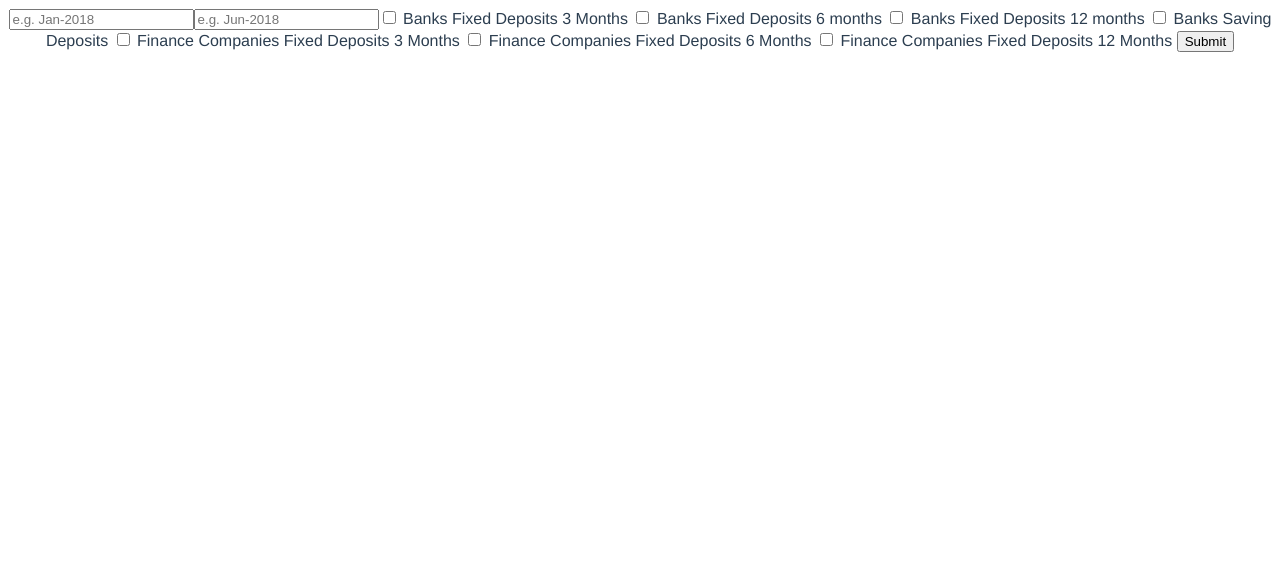
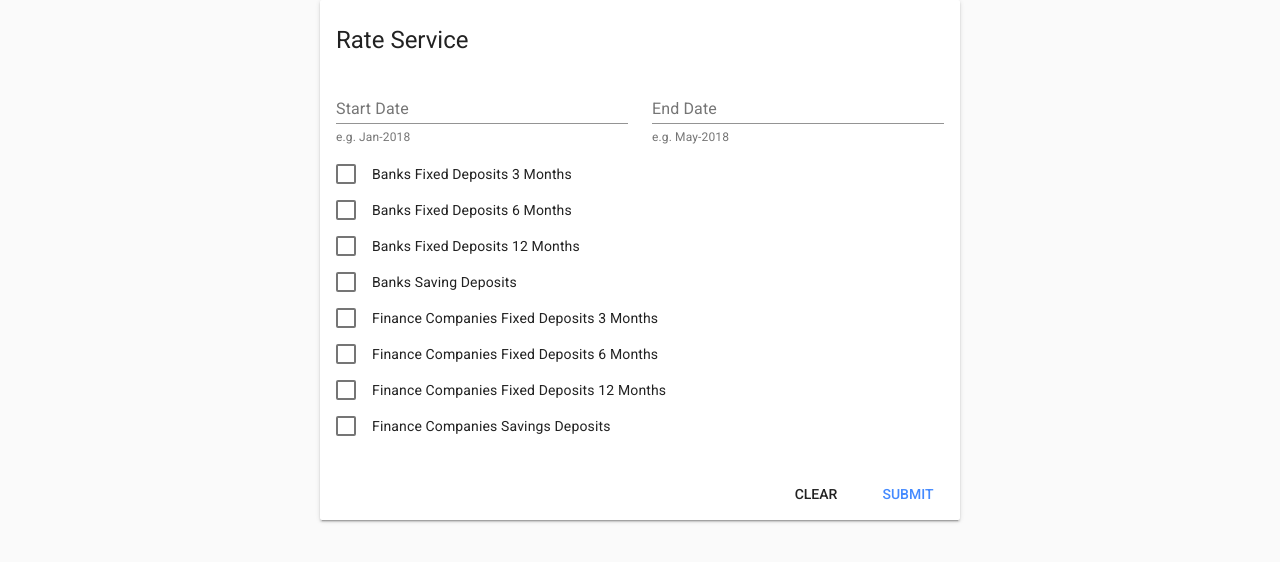
Before and after one commit to kenken17/govtech-test, a Vue app: page / in a window 1280 px wide. Shown: the top 562 px of the page. Built offline with nearby package versions, Linux system fonts and the light colour scheme.

Commit message:
Add in material theme.

```diff
--- a/package.json
+++ b/package.json
@@ -13,6 +13,7 @@
         "register-service-worker": "^1.0.0",
         "vee-validate": "2.1.0-beta.9",
         "vue": "^2.5.17",
+        "vue-material": "1.0.0-beta-10.2",
         "vue-router": "^3.0.1",
         "vuex": "^3.0.1"
     },
--- a/public/index.html
+++ b/public/index.html
@@ -3,7 +3,8 @@
     <head>
         <meta charset="utf-8">
         <meta http-equiv="X-UA-Compatible" content="IE=edge">
-    <meta name="viewport" content="width=device-width,initial-scale=1.0">
+        <meta content="width=device-width,initial-scale=1,minimal-ui" name="viewport">
+        <link rel="stylesheet" href="//fonts.googleapis.com/css?family=Roboto:300,400,500,700,400italic|Material+Icons">
         <link rel="icon" href="<%= BASE_URL %>favicon.ico">
         <title>GovTech Rate Service</title>
     </head>
--- a/src/App.vue
+++ b/src/App.vue
@@ -3,13 +3,3 @@
         <router-view/>
     </div>
 </template>
-
-<style lang="scss">
-#app {
-    font-family: 'Avenir', Helvetica, Arial, sans-serif;
-    -webkit-font-smoothing: antialiased;
-    -moz-osx-font-smoothing: grayscale;
-    text-align: center;
-    color: #2c3e50;
-}
-</style>
--- a/src/components/Rate.vue
+++ b/src/components/Rate.vue
@@ -1,36 +1,52 @@
 <template>
     <div class="rate">
-        <form @submit.prevent="onSubmitData">
-            <input type="text" v-model.trim="startDate" v-validate="'required|date_format:MMM-YYYY'" data-vv-as="Start Date" name="startDate" placeholder="e.g. Jan-2018" />
-            <span>{{ errors.first('startDate') }}</span>
-            <input type="text" v-model.trim="endDate" v-validate="'required|date_format:MMM-YYYY'" data-vv-as="End Date" name="endDate" placeholder="e.g. Jun-2018" />
-            <span>{{ errors.first('endDate') }}</span>
-            <label>
-                <input type="checkbox" v-model="selections" v-validate="'atLeastOne'" name="selections" value="banks_fixed_deposits_3m" /> Banks Fixed Deposits 3 Months
-            </label>
-            <label>
-                <input type="checkbox" v-model="selections" value="banks_fixed_deposits_6m" /> Banks Fixed Deposits 6 months
-            </label>
-            <label>
-                <input type="checkbox" v-model="selections" value="banks_fixed_deposits_12m" /> Banks Fixed Deposits 12 months
-            </label>
-            <label>
-                <input type="checkbox" v-model="selections" value="banks_savings_deposits" /> Banks Saving Deposits
-            </label>
-            <label>
-                <input type="checkbox" v-model="selections" value="fc_fixed_deposits_3m" /> Finance Companies Fixed Deposits 3 Months
-            </label>
-            <label>
-                <input type="checkbox" v-model="selections" value="fc_fixed_deposits_6m" /> Finance Companies Fixed Deposits 6 Months
-            </label>
-            <label>
-                <input type="checkbox" v-model="selections" value="fc_fixed_deposits_12m" /> Finance Companies Fixed Deposits 12 Months
-            </label>
-            <span>{{ errors.first('selections') }}</span>
-            <button type="submit">Submit</button>
+        <form novalidate id="rateForm" class="md-layout" @submit.prevent="onSubmitData">
+            <md-card class="md-layout-item">
+                <md-card-header>
+                    <div class="md-title">Rate Service</div>
+                </md-card-header>
+
+                <md-card-content>
+                    <div class="md-layout md-gutter">
+                        <div class="md-layout-item md-small-size-100">
+                            <md-field :class="{'md-invalid': errors.has('startDate')}">
+                                <label for="start-date">Start Date</label>
+                                <md-input name="startDate" id="start-date" v-model.trim="formData.startDate" v-validate="'required|date_format:MMM-YYYY'" data-vv-as="Start Date" :disabled="sending" />
+                                    <span class="md-helper-text">e.g. Jan-2018</span>
+                                    <span class="md-error" v-show="errors.has('satrtDate')">{{ errors.first('startDate') }}</span>
+                            </md-field>
+                        </div>
+
+                        <div class="md-layout-item md-small-size-100">
+                            <md-field :class="{'md-invalid': errors.has('endDate')}">
+                                <label for="end-date">End Date</label>
+                                <md-input name="endDate" id="end-date" v-model.trim="formData.endDate" v-validate="'required|date_format:MMM-YYYY'" data-vv-as="End Date" :disabled="sending" />
+                                    <span class="md-helper-text">e.g. May-2018</span>
+                                    <span class="md-error" v-if="errors.has('endDate')">{{ errors.first('endDate') }}</span>
+                            </md-field>
+                        </div>
+                    </div>
+
+                    <md-checkbox v-model="formData.selections" name="selections" value="banks_fixed_deposits_3m" :disabled="sending" v-validate="'atLeastOne'">Banks Fixed Deposits 3 Months</md-checkbox>
+                    <md-checkbox v-model="formData.selections" name="selections" value="banks_fixed_deposits_6m" :disabled="sending">Banks Fixed Deposits 6 Months</md-checkbox>
+                    <md-checkbox v-model="formData.selections" name="selections" value="banks_fixed_deposits_12m" :disabled="sending">Banks Fixed Deposits 12 Months</md-checkbox>
+                    <md-checkbox v-model="formData.selections" name="selections" value="banks_savings_deposits" :disabled="sending">Banks Saving Deposits</md-checkbox>
+                    <md-checkbox v-model="formData.selections" name="selections" value="fc_fixed_deposits_3m" :disabled="sending">Finance Companies Fixed Deposits 3 Months</md-checkbox>
+                    <md-checkbox v-model="formData.selections" name="selections" value="fc_fixed_deposits_6m" :disabled="sending">Finance Companies Fixed Deposits 6 Months</md-checkbox>
+                    <md-checkbox v-model="formData.selections" name="selections" value="fc_fixed_deposits_12m" :disabled="sending">Finance Companies Fixed Deposits 12 Months</md-checkbox>
+                    <md-checkbox v-model="formData.selections" name="selections" value="fc_savings_deposits" :disabled="sending">Finance Companies Savings Deposits</md-checkbox>
+                    <span class="warn md-caption" v-if="errors.has('selections')">{{ errors.first('selections') }}</span>
+                </md-card-content>
+
+                <md-progress-bar md-mode="indeterminate" v-if="sending" />
+
+                <md-card-actions>
+                    <md-button type="reset" :disabled="sending" @click="onClearForm">Clear</md-button>
+                    <md-button type="submit" class="md-primary" :disabled="sending">Submit</md-button>
+                </md-card-actions>
+            </md-card>
         </form>
-
-        <div>{{ratesResult}}</div>
+    {{ratesResult}}
     </div>
 </template>
 
@@ -42,18 +58,37 @@ function onSubmitData() {
     this.$validator.validate().then((valid) => {
         if (!valid) return;
 
-        const startDateStr = this.getDateStr(this.startDate);
-        const endDateStr = this.getDateStr(this.endDate);
+        const startDateStr = this.getDateStr(this.formData.startDate);
+        const endDateStr = this.getDateStr(this.formData.endDate);
+
+        this.sending = true;
 
         this
             .getMonthlyRates({
                 startDateStr,
                 endDateStr,
-                selections: this.selections
+                selections: this.formData.selections
             })
             .then(() => {
+                this.sending = false;
             });
     });
+}
+
+function onClearForm() {
+    const clear = async () => {
+        this.formData.startDate = null;
+        this.formData.endDate = null;
+        this.formData.selections = [];
+    };
+
+    clear().then(() => {
+        this.$validator.reset();
+    });
+
+    this.sending = false;
+
+    this.clearRatesResult();
 }
 
 export default {
@@ -65,21 +100,33 @@ export default {
     },
     data() {
         return {
-            startDate: null,
-            endDate: null,
-            selections: []
+            formData: {
+                startDate: null,
+                endDate: null,
+                selections: []
+            },
+            sending: false
         };
     },
     mixins: [commonMixin],
     methods: {
         ...mapActions('rateModule', [
-            'getMonthlyRates'
+            'getMonthlyRates',
+            'clearRatesResult'
         ]),
-        onSubmitData
+        onSubmitData,
+        onClearForm
     }
 };
 </script>
 
 <!-- Add "scoped" attribute to limit CSS to this component only -->
 <style scoped lang="scss">
+.md-checkbox {
+    display: flex;
+}
+
+.warn {
+    color: #ff1744;
+}
 </style>
--- a/src/main.js
+++ b/src/main.js
@@ -1,5 +1,9 @@
+import 'vue-material/dist/vue-material.min.css';
+import 'vue-material/dist/theme/default.css';
+
 import store from '@/store';
 import Vue from 'vue';
+import VueMaterial from 'vue-material';
 import VeeValidate from './validate';
 import App from './App.vue';
 import router from './router';
@@ -7,6 +11,7 @@ import './registerServiceWorker';
 
 Vue.config.productionTip = false;
 
+Vue.use(VueMaterial);
 Vue.use(VeeValidate);
 
 new Vue({
--- a/src/store/modules/rateModule.js
+++ b/src/store/modules/rateModule.js
@@ -7,11 +7,17 @@ const rateModule = {
         ratesResult: null
     },
     mutations: {
-        setData(state, data) {
+        clearRatesResult(state) {
+            state.ratesResult = null;
+        },
+        setRatesResult(state, data) {
             state.ratesResult = data;
         }
     },
     actions: {
+        clearRatesResult({ commit }) {
+            commit('clearRatesResult');
+        },
         getMonthlyRates({ commit }, payload) {
             const dataStr = `between[end_of_month]=${payload.startDateStr},${payload.endDateStr}&fields=end_of_month,${payload.selections.join(',')}`;
 
@@ -20,7 +26,7 @@ const rateModule = {
                 .then((res) => {
                     if (!res.data.result) return httpErrorHelper.handleNoData();
 
-                    commit('setData', res.data.result);
+                    commit('setRatesResult', res.data.result);
 
                     return res.data.result;
                 })
--- a/src/views/Home.vue
+++ b/src/views/Home.vue
@@ -1,6 +1,6 @@
 <template>
-    <div class="home">
-        <Rate/>
+    <div class="home md-layout md-alignment-top-center">
+        <div class="md-layout-item md-size-60 md-medium-size-50 md-small-size-100"><Rate /></div>
     </div>
 </template>
 
@@ -15,3 +15,6 @@ export default {
     }
 };
 </script>
+
+<style scoped lang="scss">
+</style>
```
Also changed, not shown: 1 other file (tests, documents, lock files or other folders). Lines whose indentation alone changed are shown as unchanged.
